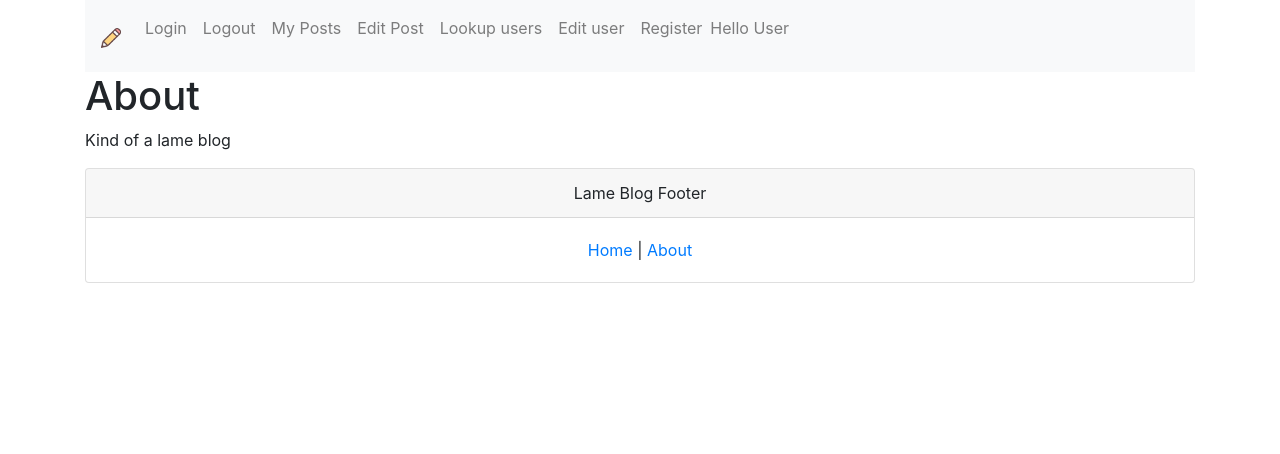
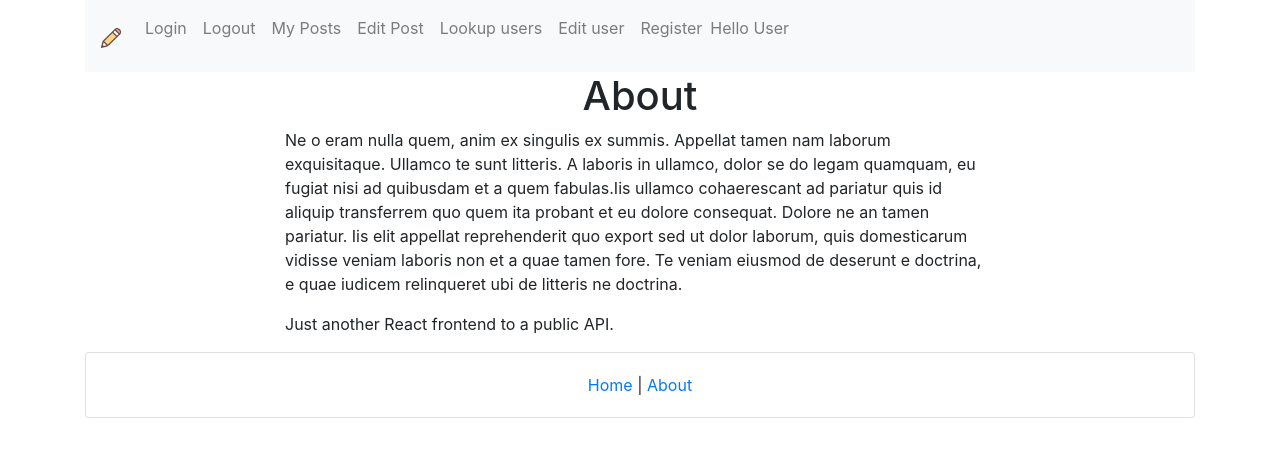
Before and after one commit to wdolorito/nodeRest, a React (Create React App) app in the folder client/: page /about in a window 1280 px wide. Shown: the top 454 px of the page. Built offline with nearby package versions, Linux system fonts and the light colour scheme; no server answers.

Commit message:
Prelim About with lorem Footer change

```diff
--- a/client/src/components/layout/Footer.js
+++ b/client/src/components/layout/Footer.js
@@ -4,9 +4,6 @@ import { Link } from 'react-router-dom'
 function Footer() {
   return (
     <div className="card">
-      <div className="card-header text-center">
-        Lame Blog Footer
-      </div>
       <div className="card-body">
         <div className="container">
           <div className="row">
--- a/client/src/components/pages/About.js
+++ b/client/src/components/pages/About.js
@@ -3,8 +3,20 @@ import React from 'react'
 function About() {
   return (
     <React.Fragment>
-      <h1>About</h1>
-      <p>Kind of a lame blog</p>
+    <div className="container">
+      <h1 className="text-center">About</h1>
+
+      <div className="row">
+        <div className="col-md-2">
+        </div>
+        <div className="col-md-8">
+          <p>Ne o eram nulla quem, anim ex singulis ex summis. Appellat tamen nam laborum exquisitaque. Ullamco te sunt litteris. A laboris in ullamco, dolor se do legam quamquam, eu fugiat nisi ad quibusdam et a quem fabulas.Iis ullamco cohaerescant ad pariatur quis id aliquip transferrem quo quem ita probant et eu dolore consequat. Dolore ne an tamen pariatur. Iis elit appellat reprehenderit quo export sed ut dolor laborum, quis domesticarum vidisse veniam laboris non et a quae tamen fore. Te veniam eiusmod de deserunt e doctrina, e quae iudicem relinqueret ubi de litteris ne doctrina.</p>
+          <p>Just another React frontend to a public API.</p>
+        </div>
+        <div className="col-md-2">
+        </div>
+      </div>
+    </div>
     </React.Fragment>
   )
 }
```
